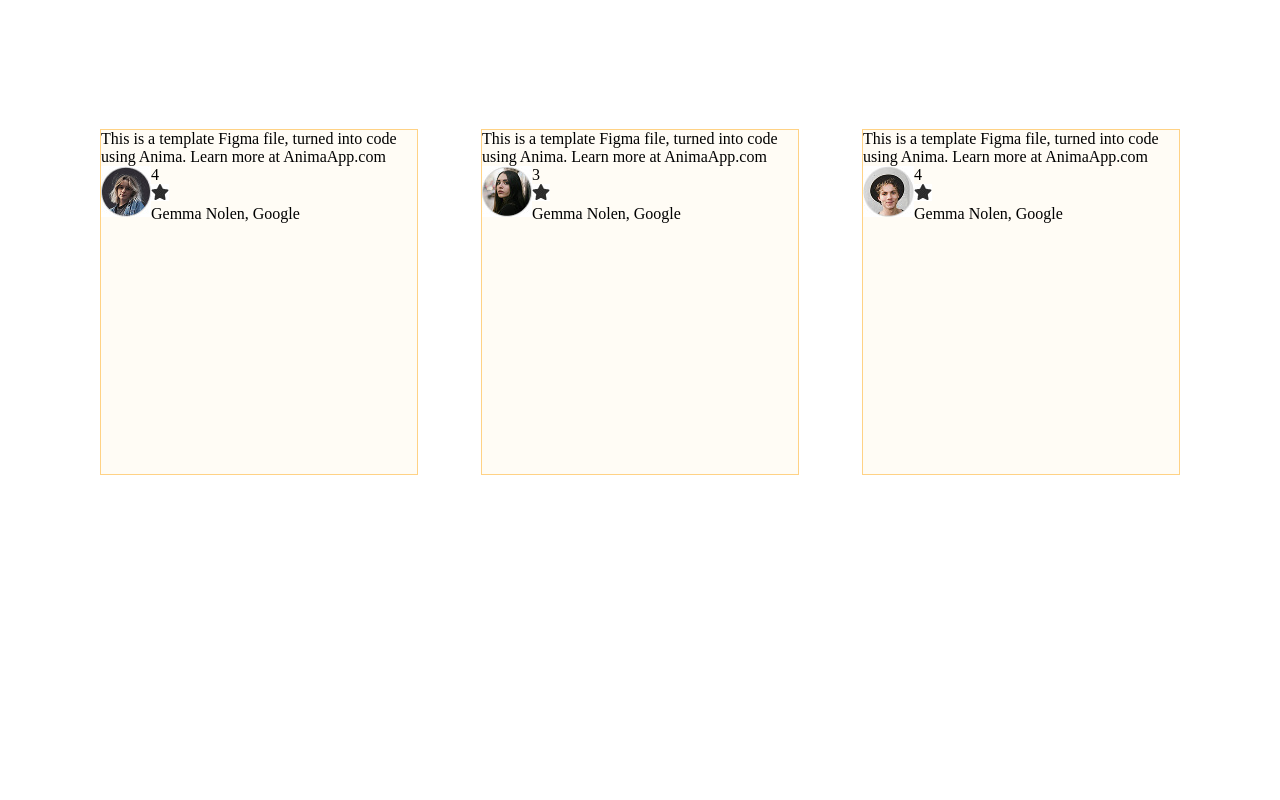
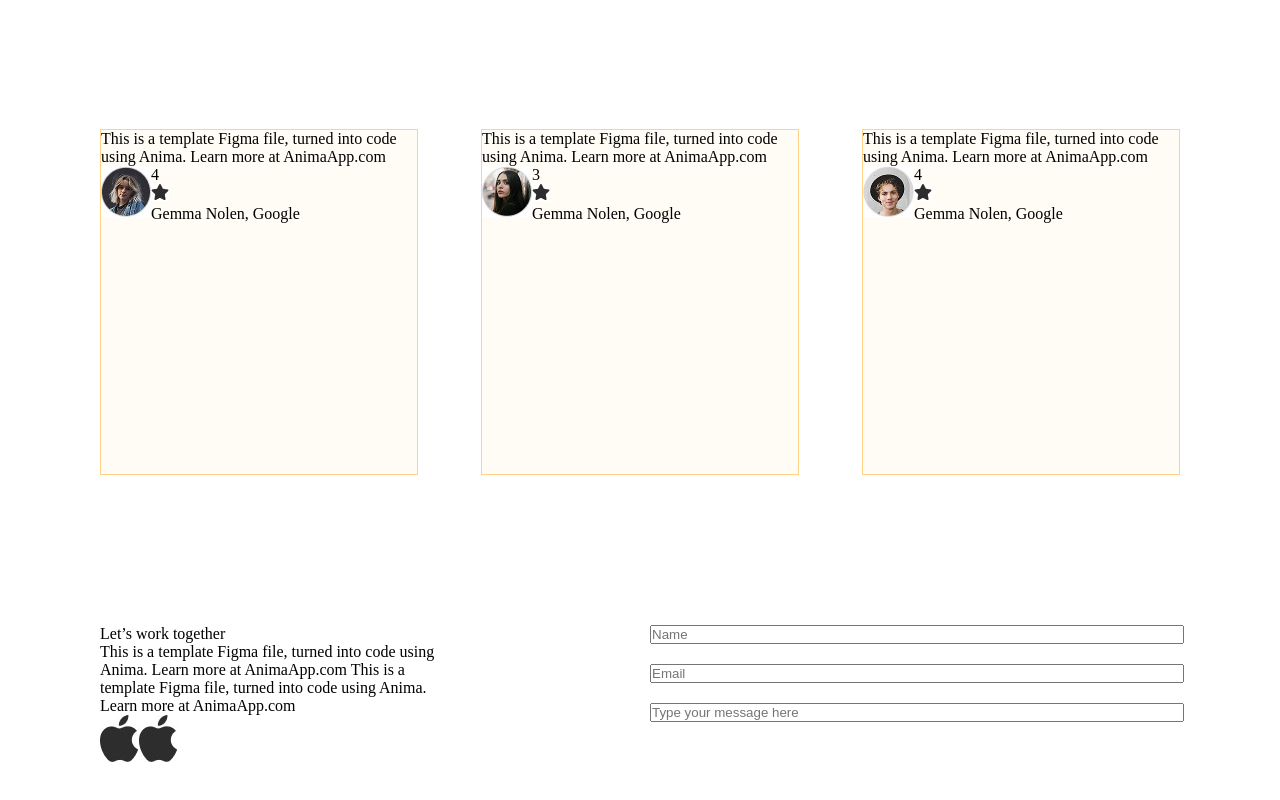
Before and after one commit to Ksyusha-anisimova/business-card, a React app: page / in a window 1280 px wide. Shown: the part 2501-3301 px from the top of the page. Before the commit the page ends 3126 px from the top, so only its background shows below. Built offline with nearby package versions, Linux system fonts and the light colour scheme.

Commit message:
Creating Footer Components (css and tsx)

```diff
--- a/src/components/App/App.tsx
+++ b/src/components/App/App.tsx
@@ -5,6 +5,7 @@ import GalleryLogo from '../LogoSection/LogoSection';
 import GalleryCard from '../Card/Card';
 import GalleryWork from '../WorkSection/WorkSection';
 import GalleryClient from '../ClientSection/ClientSection';
+import Footer from '../Footer/Footer';
 
 export default function App() {
   return (
@@ -15,6 +16,7 @@ export default function App() {
       <GalleryCard />
       <GalleryWork />
       <GalleryClient />
+      <Footer />
     </>
   );
 }
--- /dev/null
+++ b/src/components/Footer/Footer.css
@@ -0,0 +1,18 @@
+.footer {
+  display: flex;
+  padding: 0 100px 70px 100px;
+  justify-content: space-between;
+}
+.footer__img {
+  display: flex;
+}
+.footer__text {
+  width: 360px;
+}
+.text_fiels-gallery {
+  width: 530px;
+}
+.text_fiels input {
+  width: 100%;
+  margin-bottom: 20px;
+}
--- /dev/null
+++ b/src/components/Footer/Footer.tsx
@@ -0,0 +1,78 @@
+import React from 'react';
+import '../Footer/Footer.css';
+import Apple from '../../images/Apple.jpg';
+
+type footerInfoProps = {
+  footerUrl: string;
+};
+const footerIno: footerInfoProps[] = [
+  { footerUrl: Apple },
+  { footerUrl: Apple },
+];
+function SocialIcon({ footerUrl }: footerInfoProps) {
+  return (
+    <div>
+      <img src={footerUrl} alt="" />
+    </div>
+  );
+}
+
+type TextFieldProps = {
+  name: string;
+  height: number;
+  type: string;
+};
+const textFieldInfo: TextFieldProps[] = [
+  {
+    name: 'Name',
+    height: 69,
+    type: 'text',
+  },
+  {
+    name: 'Email',
+    height: 69,
+    type: 'Email',
+  },
+  {
+    name: 'Type your message here',
+    height: 231,
+    type: 'text',
+  },
+];
+function TextField({ name, height, type }: TextFieldProps) {
+  return (
+    <div className="text_fiels">
+      <input type={type} height={height} placeholder={name} />
+    </div>
+  );
+}
+export default function Footer() {
+  return (
+    <>
+      <div className="footer">
+        <div>
+          <div className="footer__text">
+            <p>Let’s work together</p>
+            <p>
+              This is a template Figma file, turned into code using Anima. Learn
+              more at AnimaApp.com This is a template Figma file, turned into
+              code using Anima. Learn more at AnimaApp.com
+            </p>
+          </div>
+
+          <div className="footer__img">
+            {footerIno.map((icon, index) => (
+              <SocialIcon key={index} {...icon} />
+            ))}
+          </div>
+        </div>
+
+        <div className="text_fiels-gallery">
+          {textFieldInfo.map((text, index) => (
+            <TextField key={index} {...text} />
+          ))}
+        </div>
+      </div>
+    </>
+  );
+}
```
